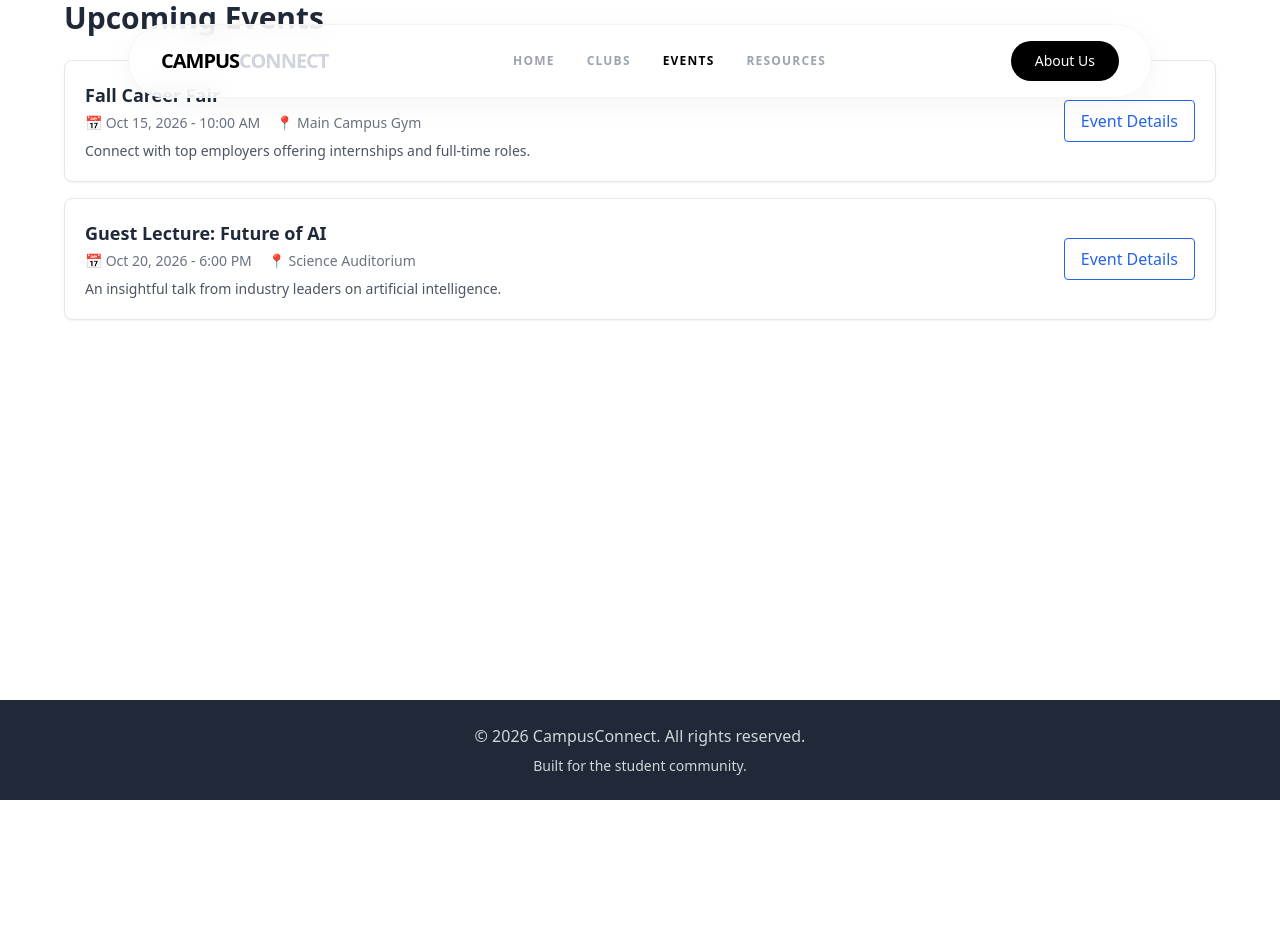
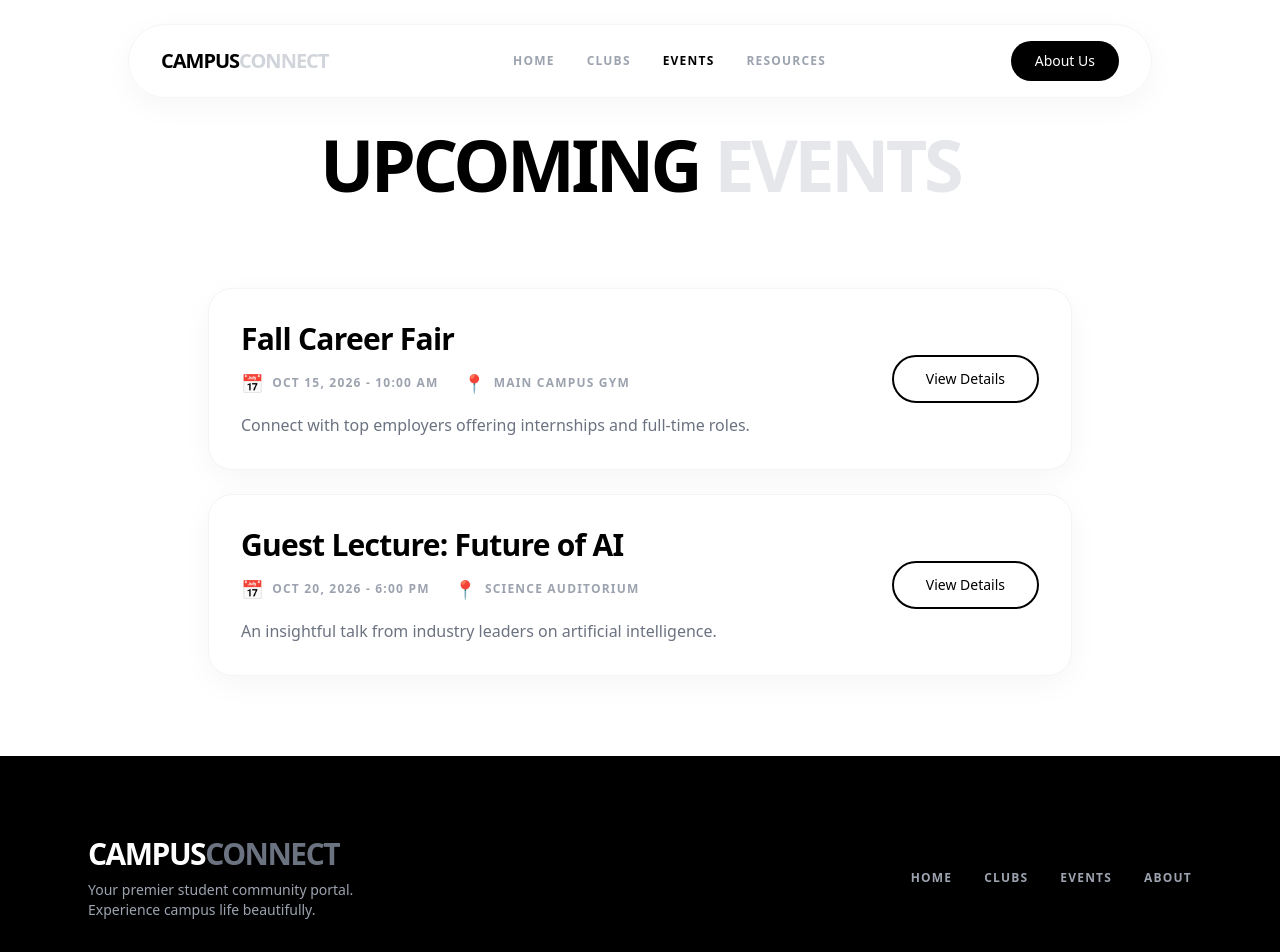
Before and after one commit to Dkidus-star/campus-connect, a React (Vite) app: page /events in a window 1280 px wide. Shown: the top 952 px of the page. Before the commit the page ends 800 px from the top, so only its background shows below. Built offline with nearby package versions, Linux system fonts and the light colour scheme.

Commit message:
apply premium styling and framer-motion to Events page and create a stark minimalist footer

```diff
--- a/src/components/EventCard.jsx
+++ b/src/components/EventCard.jsx
@@ -1,24 +1,45 @@
 import { Link } from "react-router-dom";
+import { motion } from "framer-motion";
 
 export default function EventCard({ id, name, date, location, description }) {
   return (
-    <div className="bg-white border border-gray-200 rounded-lg p-5 shadow-sm hover:shadow-md transition flex flex-col md:flex-row md:items-center justify-between gap-4">
+    <motion.div
+      variants={{
+        hidden: { opacity: 0, y: 20 },
+        visible: {
+          opacity: 1,
+          y: 0,
+          transition: { type: "spring", stiffness: 100 },
+        },
+      }}
+      whileHover={{ y: -5 }}
+      className="bg-white rounded-3xl p-8 shadow-[0_8px_30px_rgb(0,0,0,0.04)] border border-gray-100 flex flex-col md:flex-row md:items-center justify-between gap-6 transition-all group"
+    >
       <div className="flex-grow">
-        <h3 className="text-lg font-bold text-gray-800">{name}</h3>
-        <div className="flex flex-col sm:flex-row sm:space-x-4 text-sm text-gray-500 mt-1 mb-2">
-          <span>📅 {date}</span>
-          <span>📍 {location}</span>
+        <h3 className="text-3xl font-black tracking-tight text-black mb-3">
+          {name}
+        </h3>
+
+        <div className="flex flex-col sm:flex-row sm:space-x-6 text-xs uppercase tracking-widest font-bold text-gray-400 mb-4">
+          <span className="flex items-center gap-2 mb-2 sm:mb-0">
+            <span className="text-lg">📅</span> {date}
+          </span>
+          <span className="flex items-center gap-2">
+            <span className="text-lg">📍</span> {location}
+          </span>
         </div>
-        <p className="text-gray-600 text-sm">{description}</p>
+
+        <p className="text-gray-500 font-light">{description}</p>
       </div>
-      <div className="shrink-0">
+
+      <div className="shrink-0 md:ml-4 mt-4 md:mt-0">
         <Link
           to={`/events/${id}`}
-          className="inline-block border border-blue-600 text-blue-600 hover:bg-blue-50 font-medium py-2 px-4 rounded transition"
+          className="inline-flex justify-center items-center border-2 border-black text-black px-8 py-3 rounded-full text-sm font-medium hover:bg-black hover:text-white transition-colors duration-300 w-full md:w-auto"
         >
-          Event Details
+          View Details
         </Link>
       </div>
-    </div>
+    </motion.div>
   );
 }
--- a/src/components/Footer.jsx
+++ b/src/components/Footer.jsx
@@ -1,11 +1,40 @@
+import { Link } from "react-router-dom";
+
 export default function Footer() {
   return (
-    <footer className="bg-gray-800 text-gray-300 py-6 mt-auto">
-      <div className="container mx-auto px-4 text-center">
-        <p>
+    <footer className="bg-black text-white pt-20 pb-10 mt-auto">
+      <div className="max-w-6xl mx-auto px-6 flex flex-col md:flex-row justify-between items-start md:items-center border-b border-gray-800 pb-12 mb-8">
+        <div className="mb-10 md:mb-0">
+          <h2 className="text-3xl font-black tracking-tighter mb-2">
+            CAMPUS<span className="text-gray-500">CONNECT</span>
+          </h2>
+          <p className="text-gray-400 font-light text-sm max-w-xs">
+            Your premier student community portal. Experience campus life
+            beautifully.
+          </p>
+        </div>
+
+        <div className="flex flex-wrap gap-8 text-xs uppercase tracking-widest font-bold text-gray-400">
+          <Link to="/" className="hover:text-white transition-colors">
+            Home
+          </Link>
+          <Link to="/clubs" className="hover:text-white transition-colors">
+            Clubs
+          </Link>
+          <Link to="/events" className="hover:text-white transition-colors">
+            Events
+          </Link>
+          <Link to="/about" className="hover:text-white transition-colors">
+            About
+          </Link>
+        </div>
+      </div>
+
+      <div className="max-w-6xl mx-auto px-6 text-center md:text-left text-gray-600 text-xs font-medium uppercase tracking-widest flex flex-col md:flex-row justify-between items-center">
+        <span>
           &copy; {new Date().getFullYear()} CampusConnect. All rights reserved.
-        </p>
-        <p className="text-sm mt-2">Built for the student community.</p>
+        </span>
+        <span className="mt-4 md:mt-0">Built for the student community.</span>
       </div>
     </footer>
   );
--- a/src/pages/Events.jsx
+++ b/src/pages/Events.jsx
@@ -1,25 +1,59 @@
+import { motion } from "framer-motion";
 import EventCard from "../components/EventCard";
 
 export default function Events() {
+  const DUMMY_EVENTS = [
+    {
+      id: "1",
+      name: "Fall Career Fair",
+      date: "Oct 15, 2026 - 10:00 AM",
+      location: "Main Campus Gym",
+      description:
+        "Connect with top employers offering internships and full-time roles.",
+    },
+    {
+      id: "2",
+      name: "Guest Lecture: Future of AI",
+      date: "Oct 20, 2026 - 6:00 PM",
+      location: "Science Auditorium",
+      description:
+        "An insightful talk from industry leaders on artificial intelligence.",
+    },
+  ];
+
   return (
-    <div>
-      <h1 className="text-3xl font-bold mb-6 text-gray-800">Upcoming Events</h1>
-      <div className="space-y-4">
-        <EventCard
-          id="1"
-          name="Fall Career Fair"
-          date="Oct 15, 2026 - 10:00 AM"
-          location="Main Campus Gym"
-          description="Connect with top employers offering internships and full-time roles."
-        />
-        <EventCard
-          id="2"
-          name="Guest Lecture: Future of AI"
-          date="Oct 20, 2026 - 6:00 PM"
-          location="Science Auditorium"
-          description="An insightful talk from industry leaders on artificial intelligence."
-        />
+    <motion.div
+      initial={{ opacity: 0, y: 20 }}
+      animate={{ opacity: 1, y: 0 }}
+      transition={{ duration: 0.5 }}
+      className="pt-32 pb-20"
+    >
+      <div className="flex flex-col items-center mb-16 text-center">
+        <h1 className="text-5xl md:text-7xl font-black tracking-tighter text-black mb-6 uppercase">
+          Upcoming <span className="text-gray-200">Events</span>
+        </h1>
       </div>
-    </div>
+
+      <motion.div
+        initial="hidden"
+        animate="visible"
+        variants={{
+          hidden: { opacity: 0 },
+          visible: { opacity: 1, transition: { staggerChildren: 0.15 } },
+        }}
+        className="flex flex-col space-y-6 max-w-4xl mx-auto px-4"
+      >
+        {DUMMY_EVENTS.map((event) => (
+          <EventCard
+            key={event.id}
+            id={event.id}
+            name={event.name}
+            date={event.date}
+            location={event.location}
+            description={event.description}
+          />
+        ))}
+      </motion.div>
+    </motion.div>
   );
 }
```
